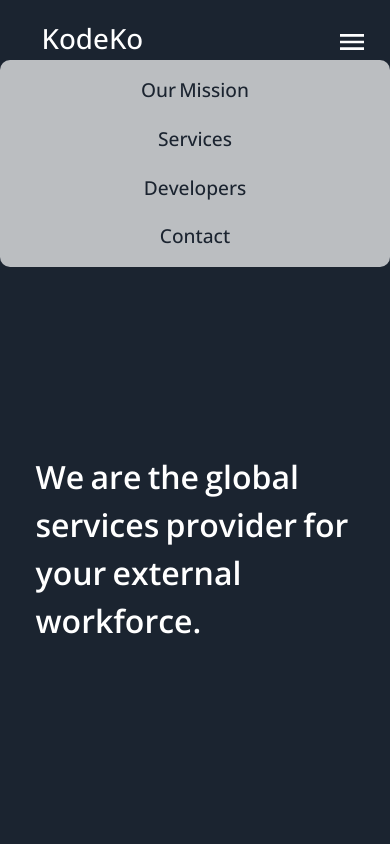
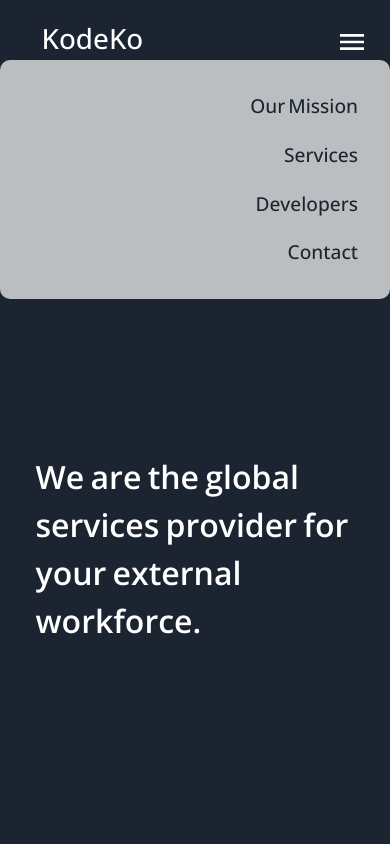
Before and after one commit to hnsnl15/headhunting_site_AHM, a React (Vite) app: page / in a window 390 px wide. Both pictures are taken after a click on the icon 351 px from the left and 41 px from the top of the page. Shown: the top 844 px of the page. Built offline with nearby package versions, Linux system fonts and the light colour scheme.

Commit message:
Testing animations..

```diff
--- a/css/style.css
+++ b/css/style.css
@@ -462,14 +462,13 @@ body {
   gap: 20px;
   flex-direction: column;
   margin: 0 auto;
-  transform-origin: right;
-  padding: 1rem;
+  padding: 2rem;
   position: absolute;
   top: 60px;
   right: 0;
   left: 0;
   height: max-content;
-  align-items: center;
+  align-items: flex-end;
   flex-wrap: wrap;
   transition: all 250ms ease-in-out;
   border-radius: 10px;
--- a/src/components/Body/Header.jsx
+++ b/src/components/Body/Header.jsx
@@ -94,10 +94,12 @@ function Header() {
             {isMobile()}
 
             <motion.div className='toggledMenu'
-            style={{width: '100vw',
-            display: mobileMenuActive ? 'flex' : 'none'}}
-            animate={{ y: on ? [-100, 1000, 0] : [0, 0, 0] }}
-            transition={{ type: "spring", stiffness: 100 }}
+            style={{
+                width: '100vw',
+                originY: 0,
+                display: mobileMenuActive ? 'flex' : 'none'}}
+                animate={{ scale: on ? 1 : 0 }}
+                transition={{ ease: 'easeOut' }}
             >
                 <a href="/#title1-mission">Our Mission</a>
                 <a href="/">Services</a>
--- a/style.scss
+++ b/style.scss
@@ -442,14 +442,13 @@ body {
     gap: 20px;
     flex-direction: column;
     margin: 0 auto;
-    transform-origin: right;
-    padding: 1rem;
+    padding: 2rem;
     position: absolute;
     top: 60px;
     right: 0;
     left: 0;
     height: max-content;
-    align-items: center;
+    align-items: flex-end;
     flex-wrap: wrap;
     transition: all 250ms ease-in-out;
     border-radius: 10px;
```
